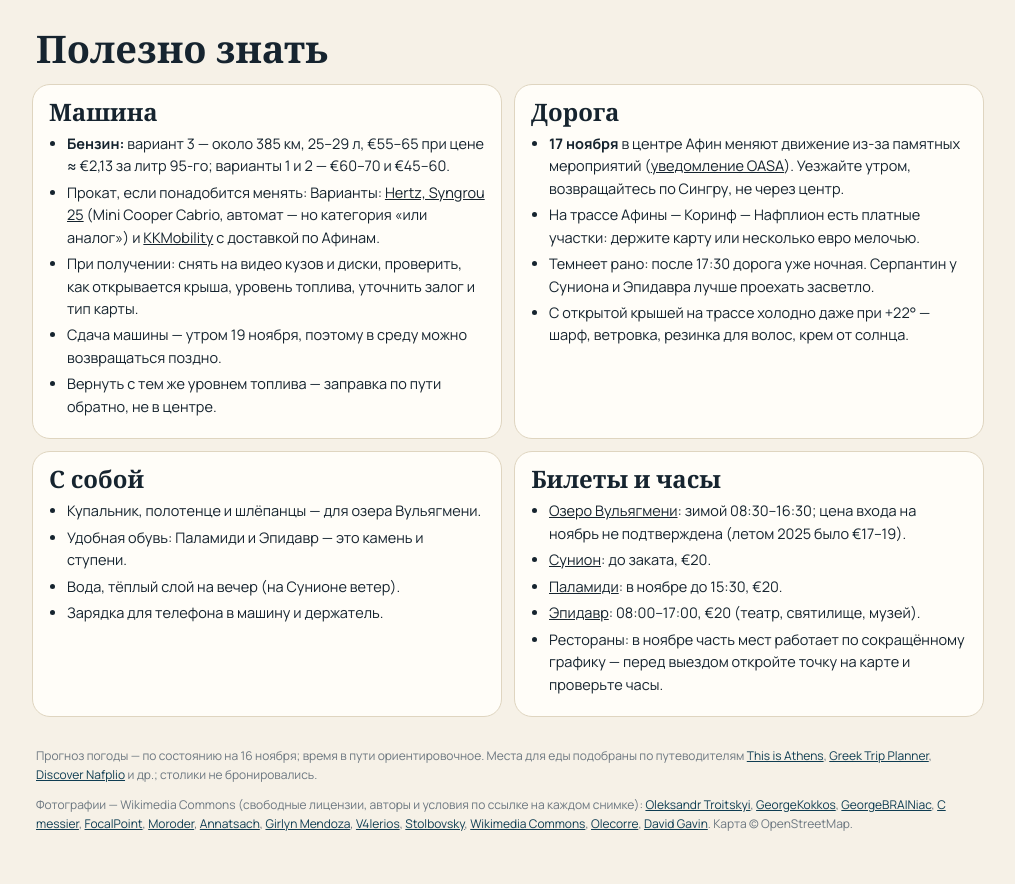
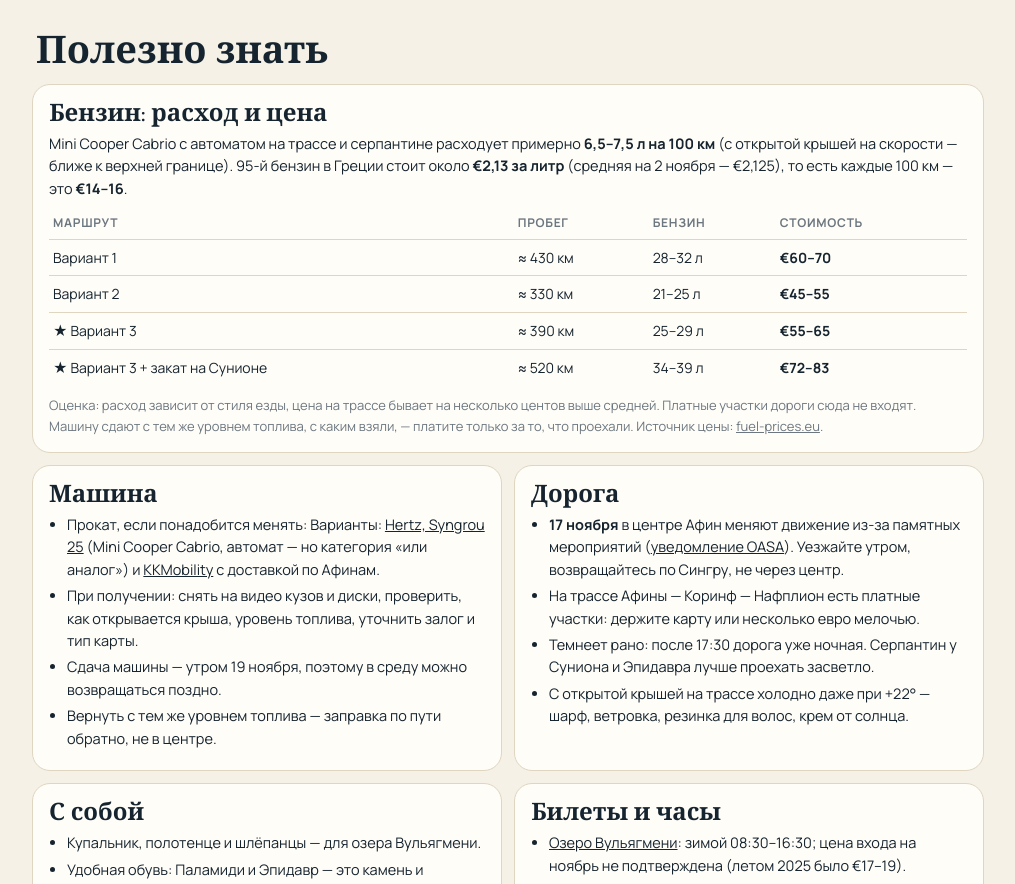
Before and after one commit to hanno4ka777/cesme-2026, a plain HTML site: page athens/index.html in a window 1280 px wide. Shown: the part 9661-10545 px from the top of the page, without its empty margins (132-1147 px from the left). Drawn offline with nearby package versions, Linux system fonts and the light colour scheme.

Commit message:
Athens guide: add fuel consumption and cost table
Co-Authored-By: Claude Fable 5.2 <noreply@anthropic.com>
Claude-Session: https://claude.ai/code/session_01Q6ZPS2YwMqtbuaTRX2GtWK

```diff
--- a/athens/index.html
+++ b/athens/index.html
@@ -249,8 +249,18 @@ footer a{color:var(--sea)}
 
   <h2 class="sec">Полезно знать</h2>
   <div class="grid">
+    <div class="note" style="grid-column:1/-1"><h3>Бензин: расход и цена</h3>
+      <p style="margin:0 0 8px;font-size:14.5px">Mini Cooper Cabrio с автоматом на трассе и серпантине расходует примерно <b>6,5–7,5 л на 100 км</b> (с открытой крышей на скорости — ближе к верхней границе). 95-й бензин в Греции стоит около <b>€2,13 за литр</b> (средняя на 2 ноября — €2,125), то есть каждые 100 км — это <b>€14–16</b>.</p>
+      <table style="width:100%;border-collapse:collapse;font-size:14px">
+        <tr style="text-align:left;color:var(--mute);font-size:12px;text-transform:uppercase;letter-spacing:.06em"><th style="padding:6px 4px">Маршрут</th><th style="padding:6px 4px">Пробег</th><th style="padding:6px 4px">Бензин</th><th style="padding:6px 4px">Стоимость</th></tr>
+        <tr style="border-top:1px solid var(--line)"><td style="padding:7px 4px">Вариант 1</td><td style="padding:7px 4px">≈ 430 км</td><td style="padding:7px 4px">28–32 л</td><td style="padding:7px 4px"><b>€60–70</b></td></tr>
+        <tr style="border-top:1px solid var(--line)"><td style="padding:7px 4px">Вариант 2</td><td style="padding:7px 4px">≈ 330 км</td><td style="padding:7px 4px">21–25 л</td><td style="padding:7px 4px"><b>€45–55</b></td></tr>
+        <tr style="border-top:1px solid var(--line)"><td style="padding:7px 4px">★ Вариант 3</td><td style="padding:7px 4px">≈ 390 км</td><td style="padding:7px 4px">25–29 л</td><td style="padding:7px 4px"><b>€55–65</b></td></tr>
+        <tr style="border-top:1px solid var(--line)"><td style="padding:7px 4px">★ Вариант 3 + закат на Сунионе</td><td style="padding:7px 4px">≈ 520 км</td><td style="padding:7px 4px">34–39 л</td><td style="padding:7px 4px"><b>€72–83</b></td></tr>
+      </table>
+      <p style="margin:10px 0 0;font-size:13px;color:var(--mute)">Оценка: расход зависит от стиля езды, цена на трассе бывает на несколько центов выше средней. Платные участки дороги сюда не входят. Машину сдают с тем же уровнем топлива, с каким взяли, — платите только за то, что проехали. Источник цены: <a href="https://www.fuel-prices.eu/fossil-fuels-price-chart/Greece/" target="_blank" rel="noopener">fuel-prices.eu</a>.</p>
+    </div>
     <div class="note"><h3>Машина</h3><ul>
-      <li><b>Бензин:</b> вариант 3 — около 385 км, 25–29 л, €55–65 при цене ≈ €2,13 за литр 95-го; варианты 1 и 2 — €60–70 и €45–60.</li>
       <li>Прокат, если понадобится менять: Варианты: <a href="https://www.hertz.gr/en/car-rental/fleet/cabrio-rental-cars/" target="_blank" rel="noopener">Hertz, Syngrou 25</a> (Mini Cooper Cabrio, автомат — но категория «или аналог») и <a href="https://kkmobilityrentals.com/en/point/car-rental-in-athens/" target="_blank" rel="noopener">KKMobility</a> с доставкой по Афинам.</li>
             <li>При получении: снять на видео кузов и диски, проверить, как открывается крыша, уровень топлива, уточнить залог и тип карты.</li>
       <li>Сдача машины — утром 19 ноября, поэтому в среду можно возвращаться поздно.</li>
```
